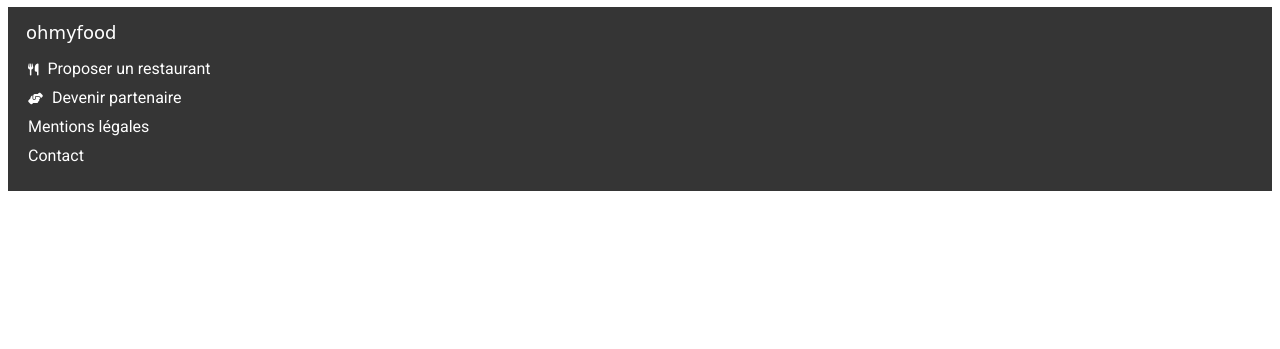
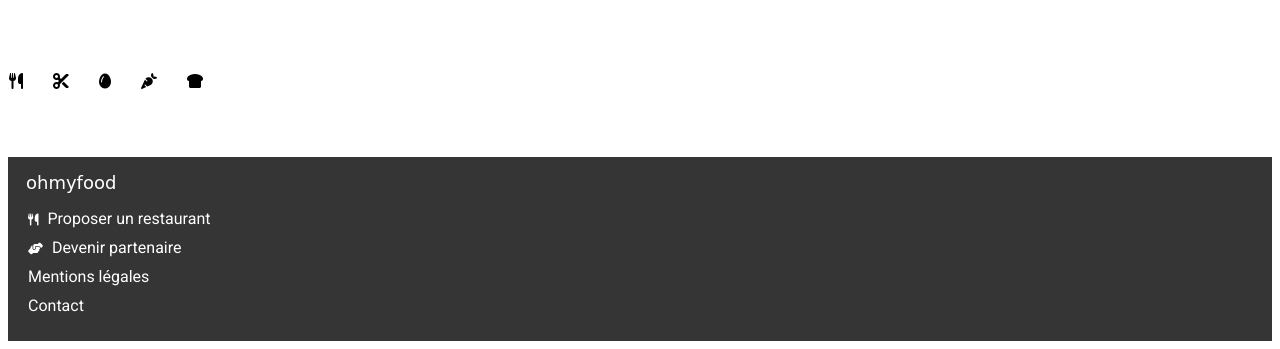
Before and after one commit to Gizmoux/ohmyfood, a website: page index.html in a window 1280 px wide. Shown: the part 2035-2384 px from the top of the page. Before the commit the page ends 2234 px from the top, so only its background shows below. Drawn offline with Linux system fonts and the light colour scheme; a web font is replaced by a local one.

Commit message:
💄 Add Loader

```diff
--- a/index.html
+++ b/index.html
@@ -39,6 +39,8 @@
 				<p>Paris, Belleville</p>
 			</div>
 		</header>
+		<!-- ************* LOADER ************* -->
+
 		<section class="explore__section">
 			<h1>Réservez le menu qui vous convient</h1>
 			<p class="explore__section--description">
@@ -154,7 +156,18 @@
 				</a>
 			</div>
 		</section>
+		<section>
+			<div class="loader">
+				<div class="load load1"><i class="fa-solid fa-spoon"></i></div>
+				<div class="load load2"><i class="fa-solid fa-utensils"></i></div>
+				<div class="load load3"><i class="fa-solid fa-scissors"></i></div>
+				<div class="load load4"><i class="fa-solid fa-egg"></i></div>
+				<div class="load load5"><i class="fa-solid fa-carrot"></i></div>
+				<div class="load load6"><i class="fa-solid fa-bread-slice"></i></div>
+			</div>
+		</section>
 	</body>
+
 	<!-- Footer -->
 	<footer class="footer">
 		<h2 class="footer__title">ohmyfood</h2>
--- /dev/null
+++ b/sass/components/_loader.scss
@@ -0,0 +1,39 @@
+.loader {
+	width: 150px;
+	height: 150px;
+	display: flex;
+	justify-content: center;
+	align-items: center;
+	transition: opacity 1s ease-in-out;
+}
+.load {
+	width: 20px;
+	height: 20px;
+	border-radius: 50%;
+
+	margin: 0 15px;
+	// animation: loader infinite 0.3s alternate;
+}
+.load1 {
+	animation-delay: 0.05s;
+}
+.load2 {
+	animation-delay: 0.1s;
+}
+.load3 {
+	animation-delay: 0.2s;
+}
+.load4 {
+	animation-delay: 0.3s;
+}
+.load5 {
+	animation-delay: 0.4s;
+}
+.load6 {
+	animation-delay: 0.5s;
+}
+@keyframes loader {
+	100% {
+		transform: translateY(-40px);
+	}
+}
--- a/sass/main.scss
+++ b/sass/main.scss
@@ -11,3 +11,4 @@
 @import './layouts/header';
 @import './layouts/footer';
 @import './pages/page-menu';
+@import './components/loader';
```
Also changed, not shown: style.css, 1 other file.
